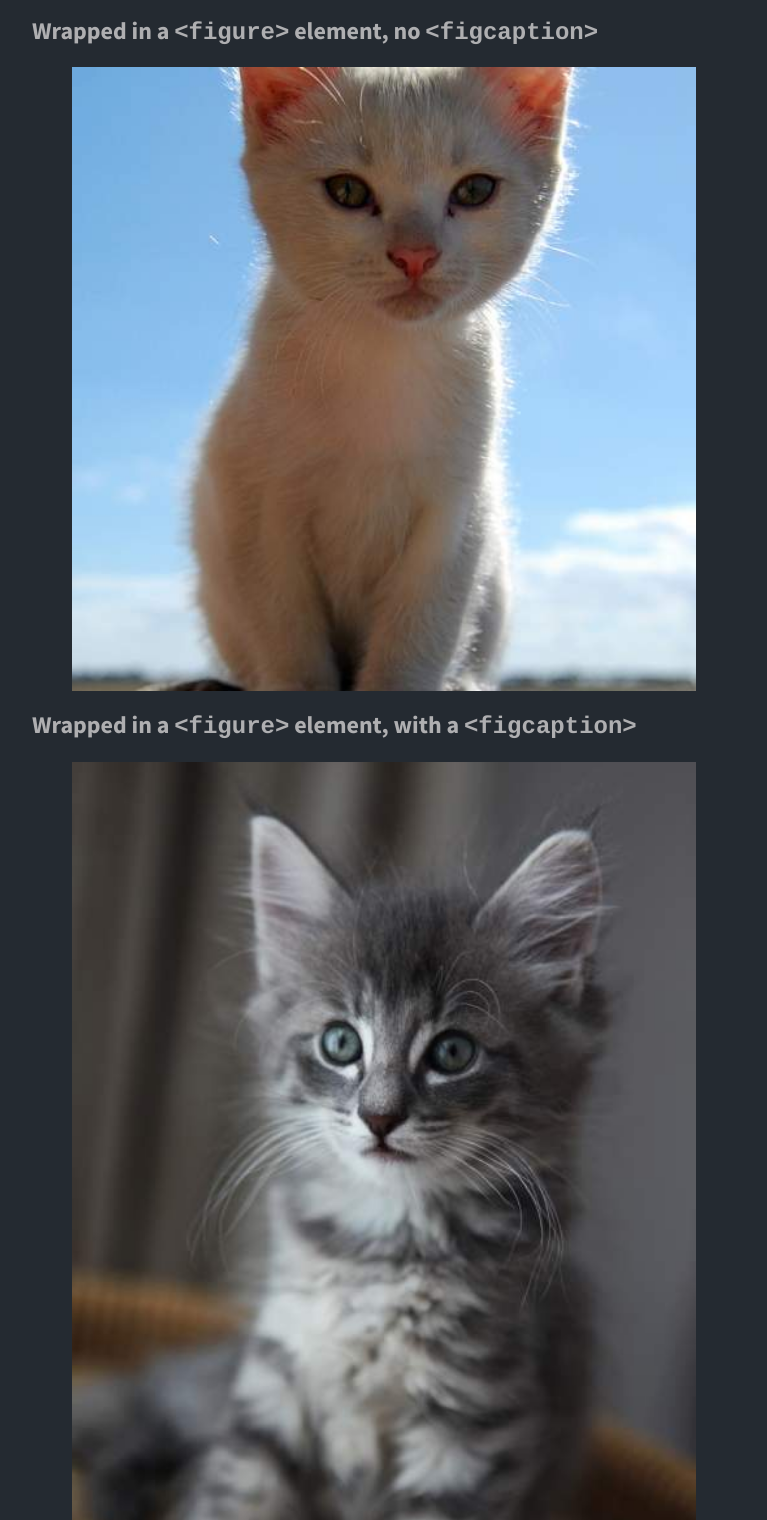
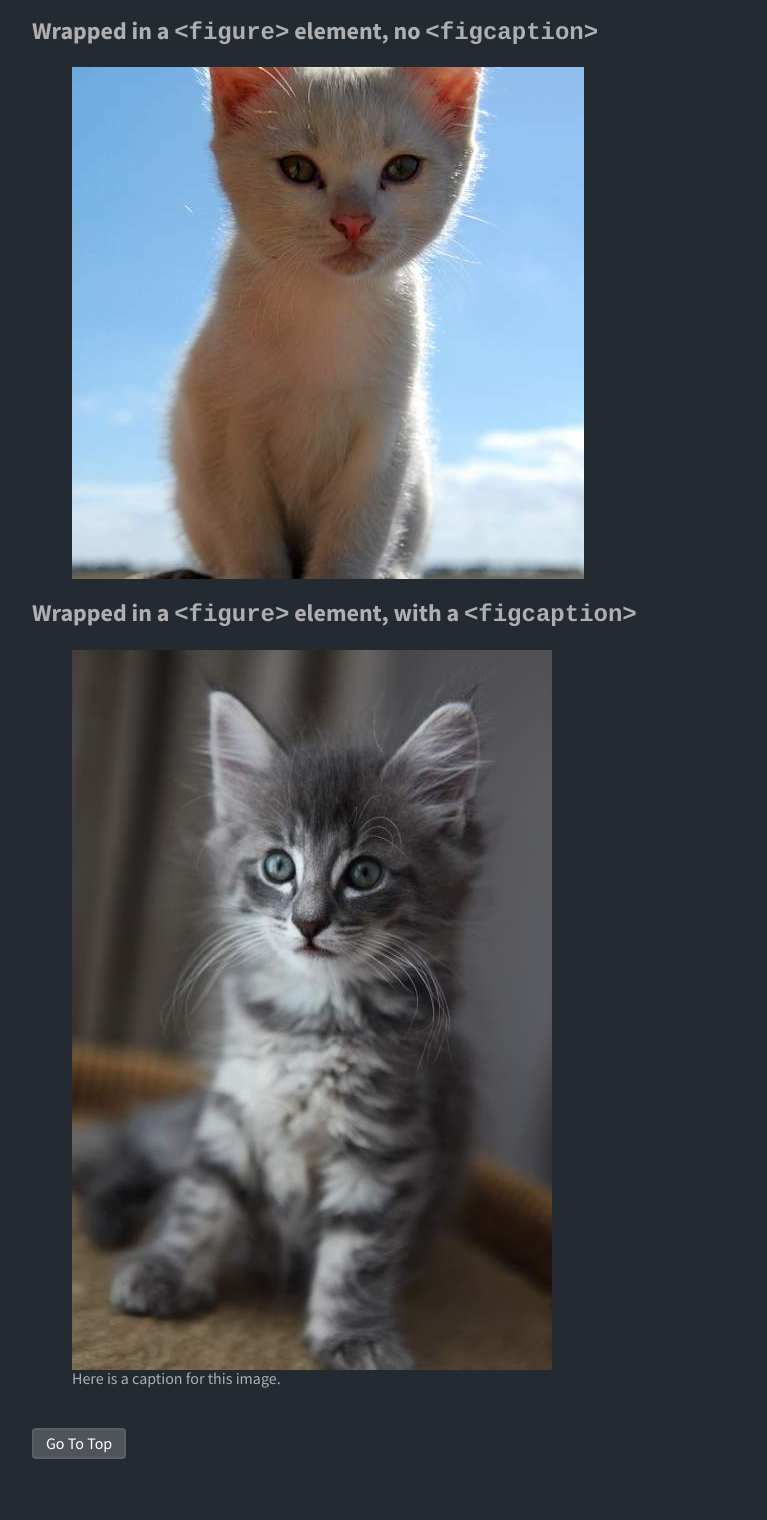
Before and after one commit to mikedpad/gatsby-starter, a Gatsby site: page / in a window 1280 px wide. Shown: the part 5430-6950 px from the top of the page, without its empty margins (256-1023 px from the left). Built offline with nearby package versions, Linux system fonts and the light colour scheme; Gatsby itself is replaced by a stand-in of ours; some packages are replaced by stand-ins of ours.

Commit message:
Updated packages, replaced gatsby-image with gatsby-plugin-image, updated meta site url, blog component

```diff
--- a/gatsby-config.js
+++ b/gatsby-config.js
@@ -2,7 +2,7 @@ const siteMetadata = {
   title: `Gatsby Starter`,
   description: `A slightly different flavor of the Gatsby starter.`,
   author: `Michael Daniel Padilla`,
-  siteUrl: `https://beyourownbossparty.com`,
+  siteUrl: `https://https://mikedpad.github.io/gatsby-starter/`,
   lang: `en-US`,
 };
 
--- a/src/components/TestElements/Elements/Embedded/Images.jsx
+++ b/src/components/TestElements/Elements/Embedded/Images.jsx
@@ -1,5 +1,5 @@
 import React from 'react';
-import Img from 'gatsby-image';
+import { GatsbyImage } from 'gatsby-plugin-image';
 import { useStaticQuery, graphql } from 'gatsby';
 import TestElement from '../TestElement';
 
@@ -8,23 +8,17 @@ const Images = () => {
     query CatImageQuery {
       cat1: file(relativePath: { eq: "cat1.jpg" }) {
         childImageSharp {
-          fluid(maxWidth: 960, quality: 70) {
-            ...GatsbyImageSharpFluid
-          }
+          gatsbyImageData(layout: CONSTRAINED, quality: 70)
         }
       }
       cat2: file(relativePath: { eq: "cat2.jpg" }) {
         childImageSharp {
-          fluid(maxWidth: 960, quality: 70) {
-            ...GatsbyImageSharpFluid
-          }
+          gatsbyImageData(layout: CONSTRAINED, quality: 70)
         }
       }
       cat3: file(relativePath: { eq: "cat3.jpg" }) {
         childImageSharp {
-          fluid(maxWidth: 960, quality: 70) {
-            ...GatsbyImageSharpFluid
-          }
+          gatsbyImageData(layout: CONSTRAINED, quality: 70)
         }
       }
     }
@@ -35,19 +29,19 @@ const Images = () => {
       <h2>
         No <code>&lt;figure&gt;</code> element
       </h2>
-      <Img fluid={data.cat1.childImageSharp.fluid} alt="Cat 1" />
+      <GatsbyImage image={data.cat1.childImageSharp.gatsbyImageData} alt="Cat 1" />
       <h2>
         Wrapped in a <code>&lt;figure&gt;</code> element, no <code>&lt;figcaption&gt;</code>
       </h2>
       <figure>
-        <Img fluid={data.cat2.childImageSharp.fluid} alt="Cat 2" />
+        <GatsbyImage image={data.cat2.childImageSharp.gatsbyImageData} alt="Cat 2" />
       </figure>
       <h2>
         Wrapped in a <code>&lt;figure&gt;</code> element, with a{` `}
         <code>&lt;figcaption&gt;</code>
       </h2>
       <figure>
-        <Img fluid={data.cat3.childImageSharp.fluid} alt="Cat 3" />
+        <GatsbyImage image={data.cat3.childImageSharp.gatsbyImageData} alt="Cat 3" />
         <figcaption>Here is a caption for this image.</figcaption>
       </figure>
     </TestElement>
--- a/src/pages/blog.jsx
+++ b/src/pages/blog.jsx
@@ -3,7 +3,7 @@ import { graphql, useStaticQuery } from 'gatsby';
 import Layout from '../components/Layout';
 import PostPreview from '../components/PostPreview';
 
-export default () => {
+const Blog = () => {
   const {
     allMarkdownRemark: { edges },
   } = useStaticQuery(graphql`
@@ -43,3 +43,5 @@ export default () => {
     </Layout>
   );
 };
+
+export default Blog;
```
Also changed, not shown: package.json (+23 -23 lines), 1 other file.
